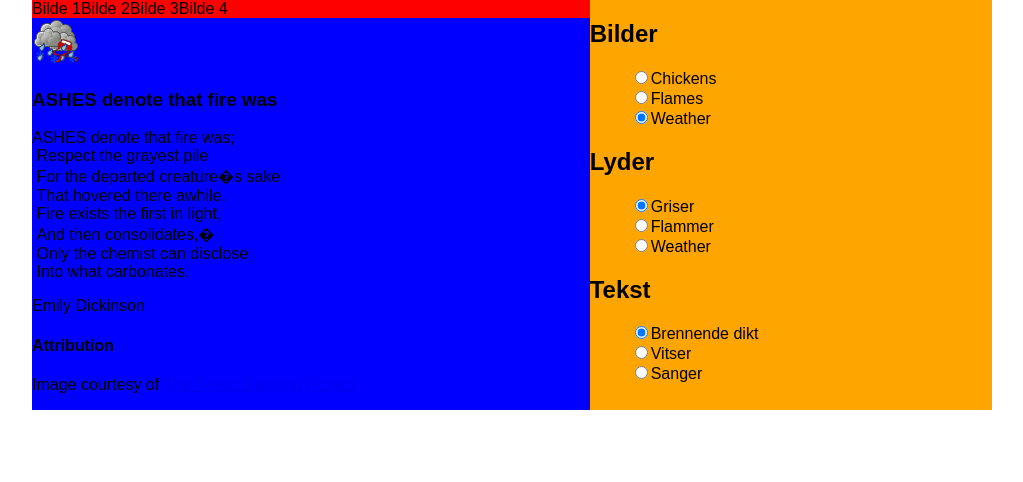
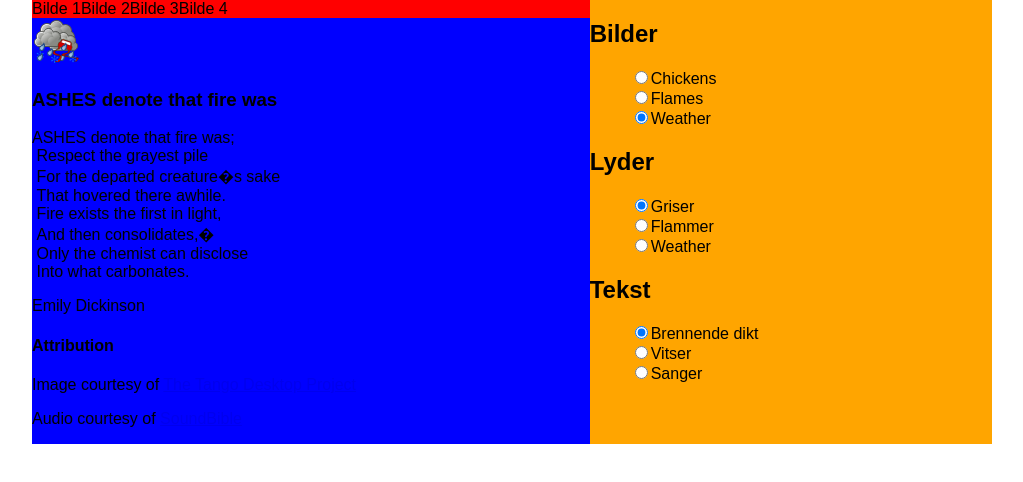
Before and after one commit to IT2810/it2810-webutvikling-h18-prosjekt-2-gruppe--45, a React (Create React App) app: page / in a window 1280 px wide. Shown: the top 482 px of the page, without its empty margins (128-1151 px from the left). Built offline with nearby package versions, Linux system fonts and the light colour scheme.

Commit message:
Adds sources to chicken, pigs and jokes

```diff
--- a/src/Gallery/files.js
+++ b/src/Gallery/files.js
@@ -27,15 +27,23 @@ const files = {
     pigs: [
       {
         name: 'double-snort.mp3',
+        author: 'SoundBible',
+        link: 'http://soundbible.com/suggest.php?q=pig&x=0&y=0',
       },
       {
         name: 'pig.mp3',
+        author: 'SoundBible',
+        link: 'http://soundbible.com/suggest.php?q=pig&x=0&y=0',
       },
       {
         name: 'oink.mp3',
+        author: 'SoundBible',
+        link: 'http://soundbible.com/suggest.php?q=pig&x=0&y=0',
       },
       {
         name: 'snorting-pig.mp3',
+        author: 'SoundBible',
+        link: 'http://soundbible.com/suggest.php?q=pig&x=0&y=0',
       },
     ],
 
@@ -67,15 +75,24 @@ const files = {
     chicken: [
       {
         name: 'chicken1.svg',
+        author: 'Wikimedia Commons',
+        link: 'https://commons.wikimedia.org/wiki/File:Chicken_clipart.svg',
       },
       {
         name: 'chicken2.svg',
+        author: 'ShareIcon',
+        link:
+          'https://www.shareicon.net/meat-food-supper-lunch-meal-dinner-730108',
       },
       {
         name: 'chicken3.svg',
+        author: 'Flaticon',
+        link: 'https://www.flaticon.com/free-icon/chicken_99067',
       },
       {
         name: 'chicken4.svg',
+        author: 'Wikipedia',
+        link: 'https://en.m.wikipedia.org/wiki/File:Chicken_silhouette_02.svg',
       },
     ],
 
@@ -137,12 +154,24 @@ const files = {
     jokes: [
       {
         name: 'joke1.json',
+        author: 'unknown',
+        link: 'https://humoristen.no/',
       },
       {
         name: 'joke2.json',
+        author: 'unknown',
+        link: 'https://humoristen.no/',
       },
-      { name: 'joke3.json' },
-      { name: 'joke4.json' },
+      {
+        name: 'joke3.json',
+        author: 'unknown',
+        link: 'https://humoristen.no/',
+      },
+      {
+        name: 'joke4.json',
+        author: 'unknown',
+        link: 'https://humoristen.no/',
+      },
     ],
 
     songs: [
```
Also changed, not shown: public/text/jokes/sources.txt (deleted).
